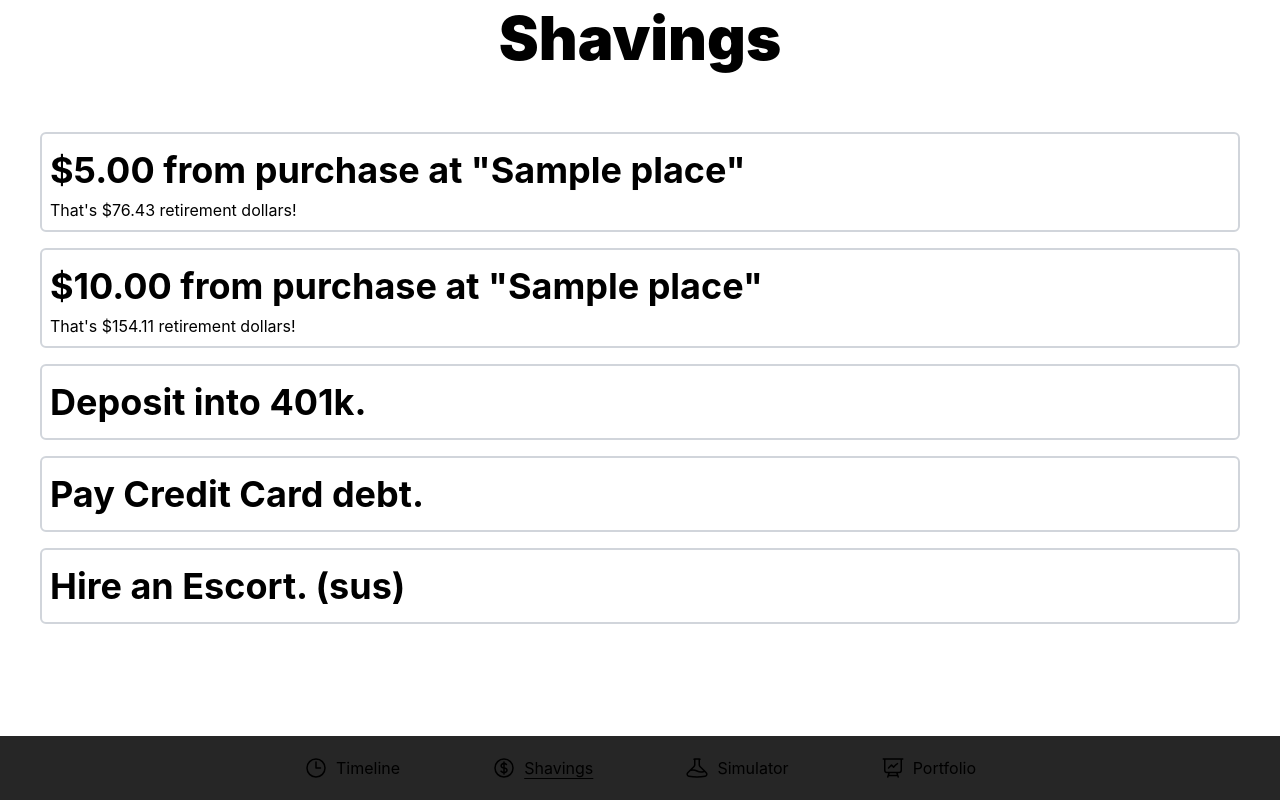
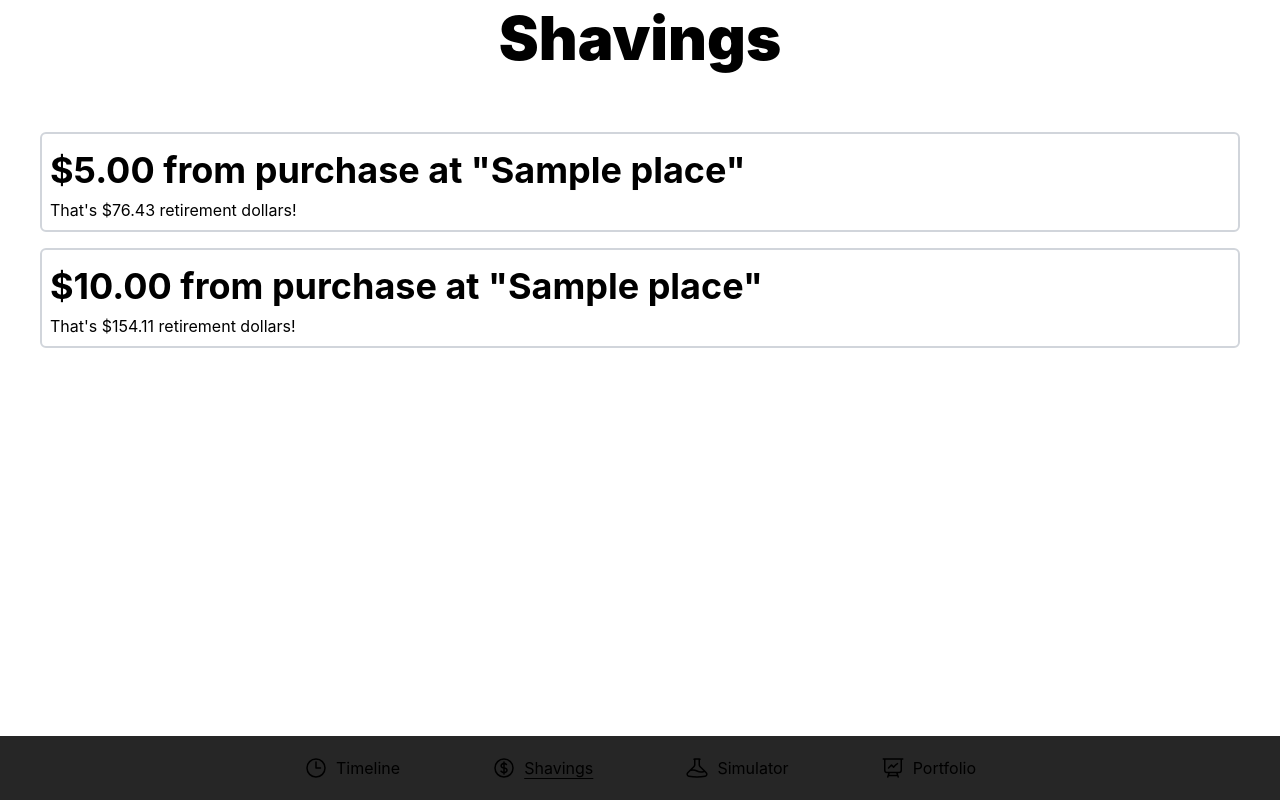
Before and after one commit to jacksonwelsh/hackdfw22, a Next.js app: page /shavings in a window 1280 px wide. Built offline with nearby package versions, Linux system fonts and the light colour scheme.

Commit message:
removed stuff

```diff
--- a/pages/shavings.tsx
+++ b/pages/shavings.tsx
@@ -19,15 +19,6 @@ const Shavings: NextPage = () => {
                     <h2>$10.00 from purchase at "Sample place"</h2>
                     <h4>That's $154.11 retirement dollars!</h4>
                 </Card>
-                <Card>
-                    <h2>Deposit into 401k.</h2>
-                </Card>
-                <Card>
-                    <h2>Pay Credit Card debt.</h2>
-                </Card>
-                <Card>
-                    <h2>Hire an Escort. (sus)</h2>
-                </Card>
             </div>
         </main>
     );
```
